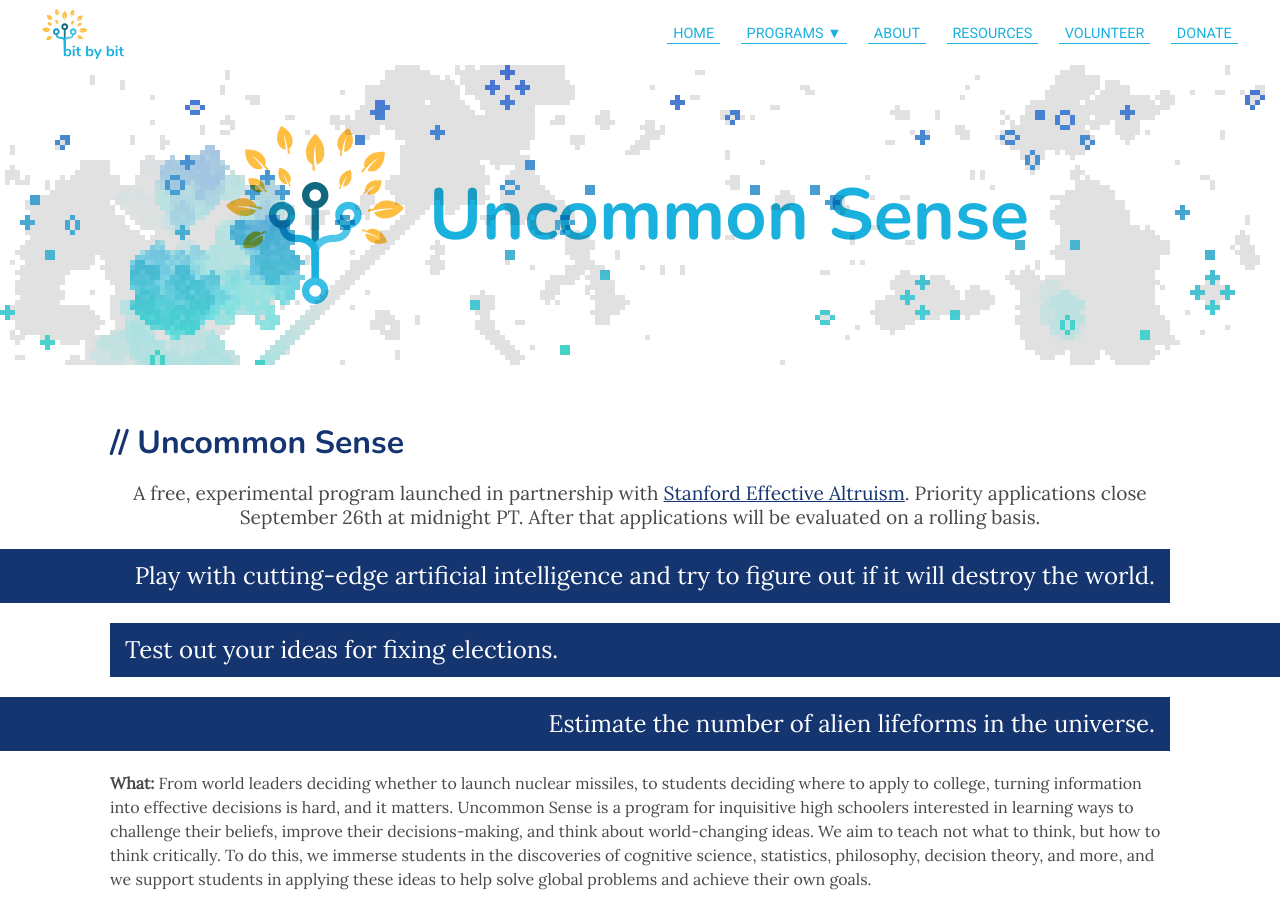
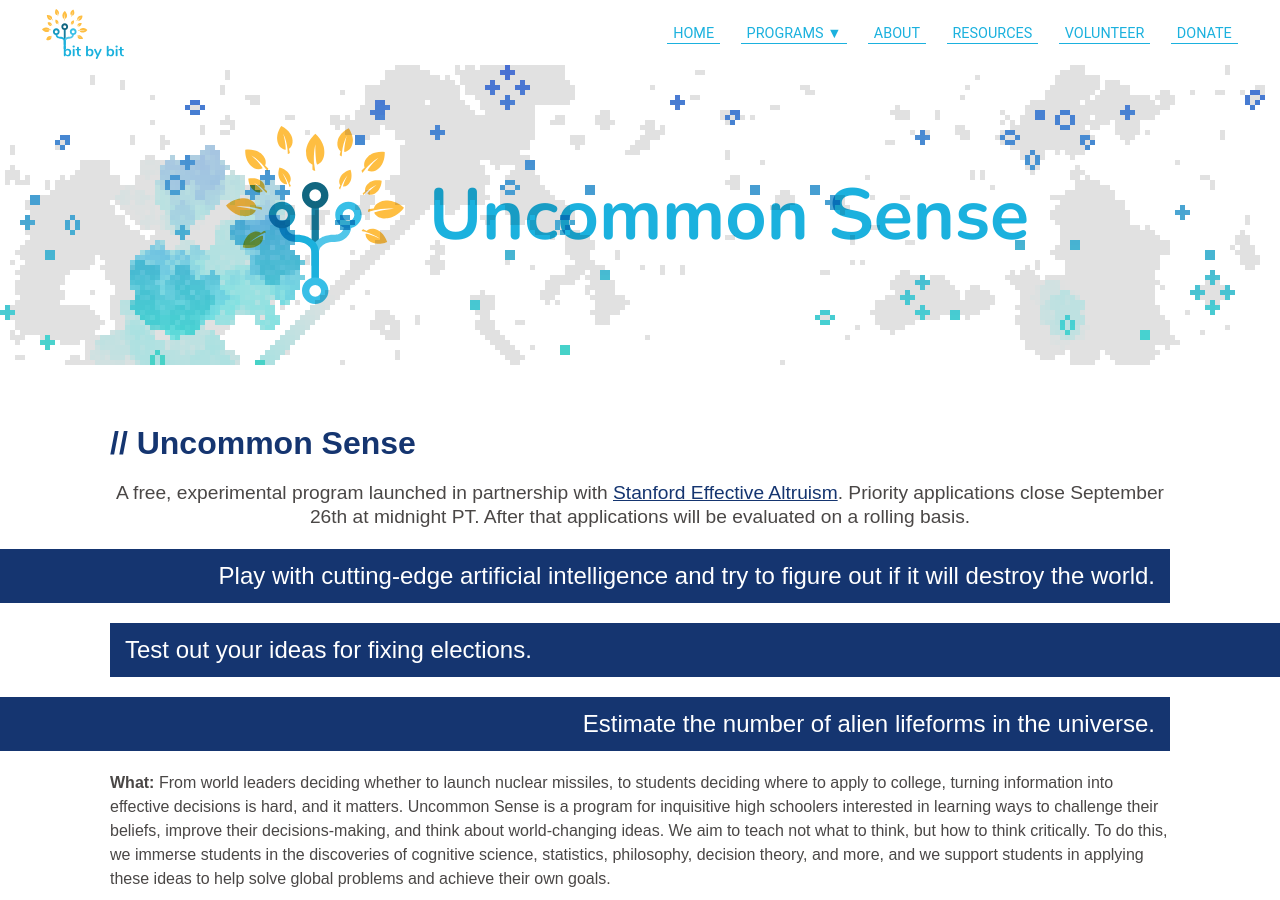
Before and after one commit to bit-by-bit-coding/bxb-website, a Jekyll site: the page built from uncommonsense.html, in a window 1280 px wide and 900 px high. Built offline with Jekyll 4.4.1, drawn with Linux system fonts in a browser that asks for light colours; nearby versions of some CDN libraries; some web fonts are replaced.

Commit message:
switch to duru sans

```diff
--- a/_includes/head.html
+++ b/_includes/head.html
@@ -2,9 +2,7 @@
 <meta name="viewport" content="width=device-width, initial-scale=1.0">
 <script src="https://use.fontawesome.com/d3acecdb64.js"></script>
 <link href="https://fonts.googleapis.com/css2?family=Lora&display=swap" rel="stylesheet">
-<link
-    href="https://fonts.googleapis.com/css2?family=Roboto:ital,wght@0,100;0,300;0,400;0,500;0,700;0,900;1,100;1,300;1,400;1,500;1,700;1,900&display=swap"
-    rel="stylesheet">
+<link href="https://fonts.googleapis.com/css2?family=Duru+Sans&display=swap" rel="stylesheet">
 <link href="https://fonts.googleapis.com/css2?family=Nunito:wght@200;300;400;600;700;900&display=swap"
       rel="stylesheet">
 <link rel="icon" type="image/png" href="imgs/favicon.svg">
--- a/styles/programdetails.scss
+++ b/styles/programdetails.scss
@@ -16,7 +16,6 @@
 /// staggard bars ///
 .info-banner {
   color: #fff;
-  font-family: 'Lora', serif;
   margin: 20px -40px;
   padding: 15px;
   background: $dark;
--- a/styles/style.scss
+++ b/styles/style.scss
@@ -32,8 +32,8 @@
     margin: 0 auto;
 }
 #uncommonsense {
-    p, strong, summary, details, a, span {
-        font-family: 'Lora', serif;
+    * {
+        font-family: 'Duru Sans', sans-serif;
 
     }
     button {
```
